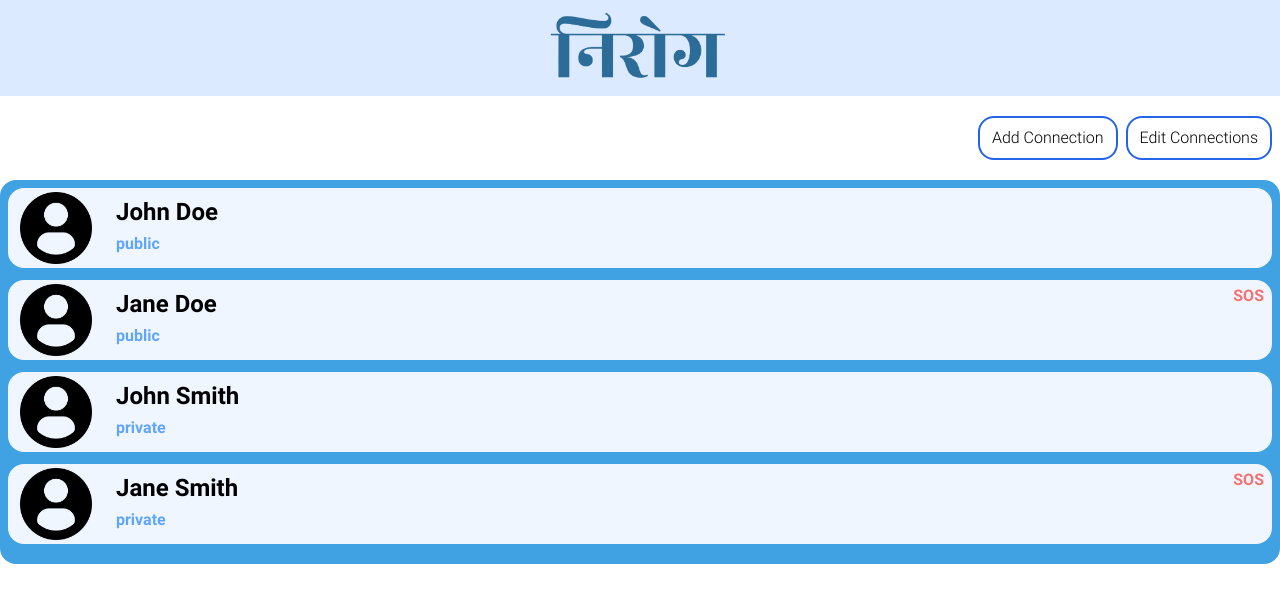
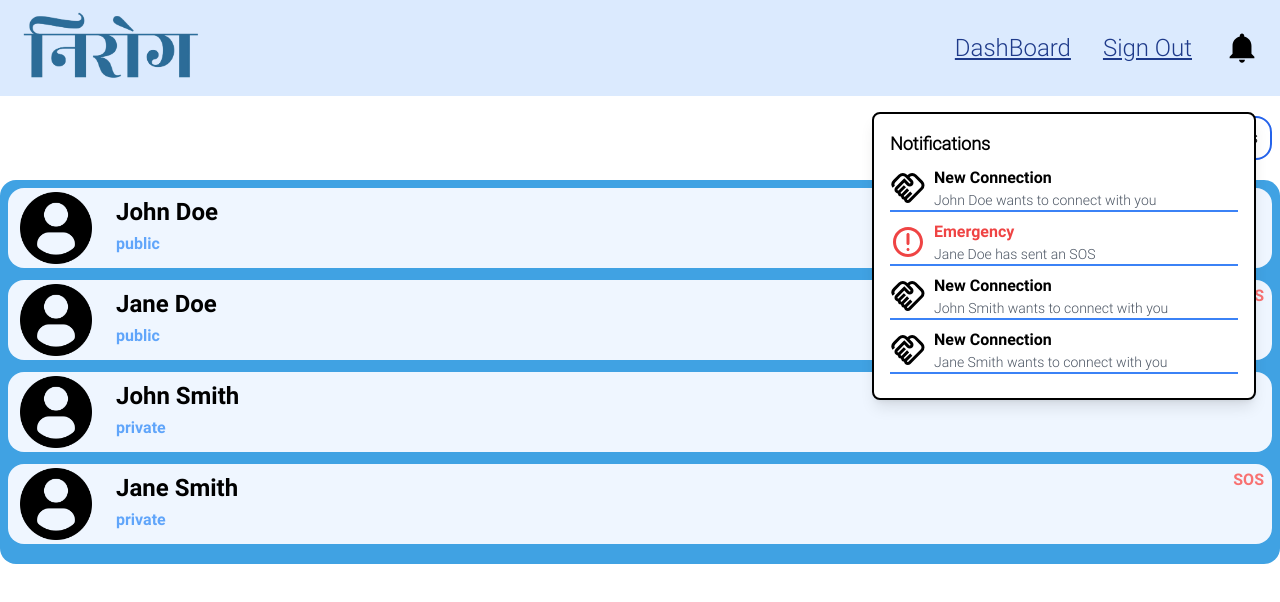
Before and after one commit to VKBRAWLER/nirog, a Next.js app: page /connections in a window 1280 px wide. Shown: the top 602 px of the page. Built offline with nearby package versions, Linux system fonts and the light colour scheme.

Commit message:
Add notification feature to Header component with toggle functionality

```diff
--- a/components/Header.jsx
+++ b/components/Header.jsx
@@ -1,9 +1,61 @@
+"use client";
+import Link from "next/link";
+import { usePathname } from "next/navigation";
+import { IoMdNotifications } from "react-icons/io";
+import { MdOutlineHandshake } from "react-icons/md";
+import { CgDanger } from "react-icons/cg";
+import { useState } from "react";
+
 const Header = () => {
+  const pathname = usePathname().toLowerCase();
+  if (pathname.includes("auth")) return null;
+  const [notifications, setNotifications] = useState(true);
+  const notificationList = [
+    {
+      title: "New Connection",
+      description: "John Doe wants to connect with you",
+    },
+    {
+      title: "Emergency",
+      description: "Jane Doe has sent an SOS",
+    },
+    {
+      title: "New Connection",
+      description: "John Smith wants to connect with you",
+    },
+    {
+      title: "New Connection",
+      description: "Jane Smith wants to connect with you",
+    },
+  ]
   return (
-    <header className='bg-blue-100 h-24'>
-      <img className='h-full m-auto' src="/images/nirog.png" alt="" />
+    <header className='bg-blue-100 h-24 flex justify-between lg:px-5 items-center relative'>
+      <img className='h-full' src="/images/nirog.png" alt="" />
+      <nav className="flex gap-4 lg:gap-8 items-center">
+        <Link className="underline text-blue-900 lg:text-2xl" href={'/dashboard'}>DashBoard</Link>
+        <Link className="underline text-blue-900 lg:text-2xl" href={'/signOut'}>Sign Out</Link>
+        <IoMdNotifications className='text-4xl' onClick={()=>{setNotifications(!notifications);}}/>
+      </nav>
+      {notifications &&
+      <section className="absolute top-28 border-black border-2 right-6 z-20 bg-white shadow-lg w-96 p-4 rounded-lg">
+        <h3 className="text-lg font-semibold mb-2">Notifications</h3>
+        <ul>
+          {notificationList.map((notification, index) => (
+            <li key={index} className="mb-2 border-b-2 border-blue-500 flex items-center gap-2">
+              {notification.title === "Emergency"? <CgDanger className='text-4xl text-red-500'/> :<MdOutlineHandshake className='text-4xl'/>}
+              <div>
+              <h4 className={`font-robo-bold ${notification.title === "Emergency" && "text-red-500"}`}>{notification.title}</h4>
+              <p className="text-sm text-gray-600">{notification.description}</p>
+              </div>
+            </li>
+          ))}
+        </ul>
+      </section>
+      }
     </header>
 )
 }
 
+
+
 export default Header;
```
